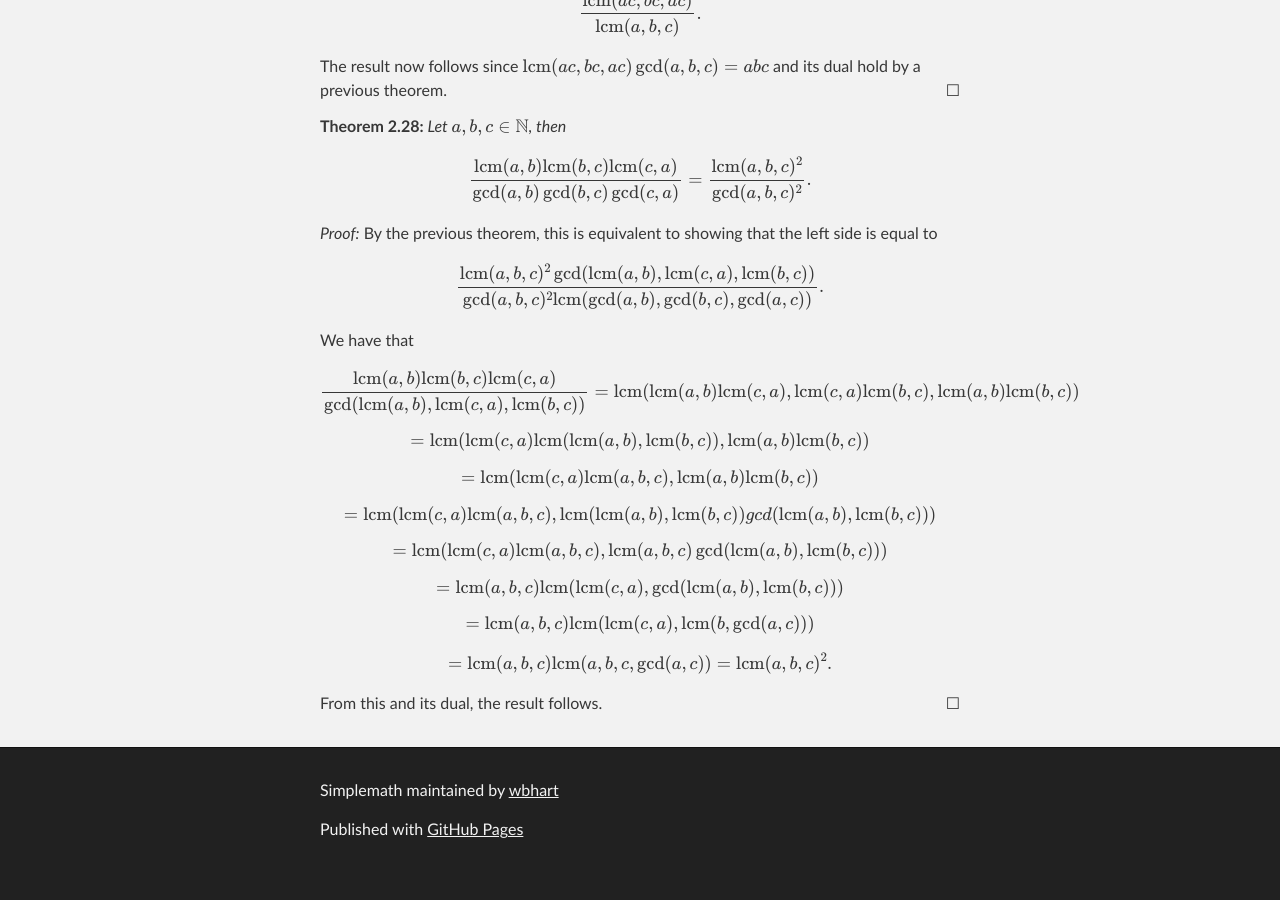
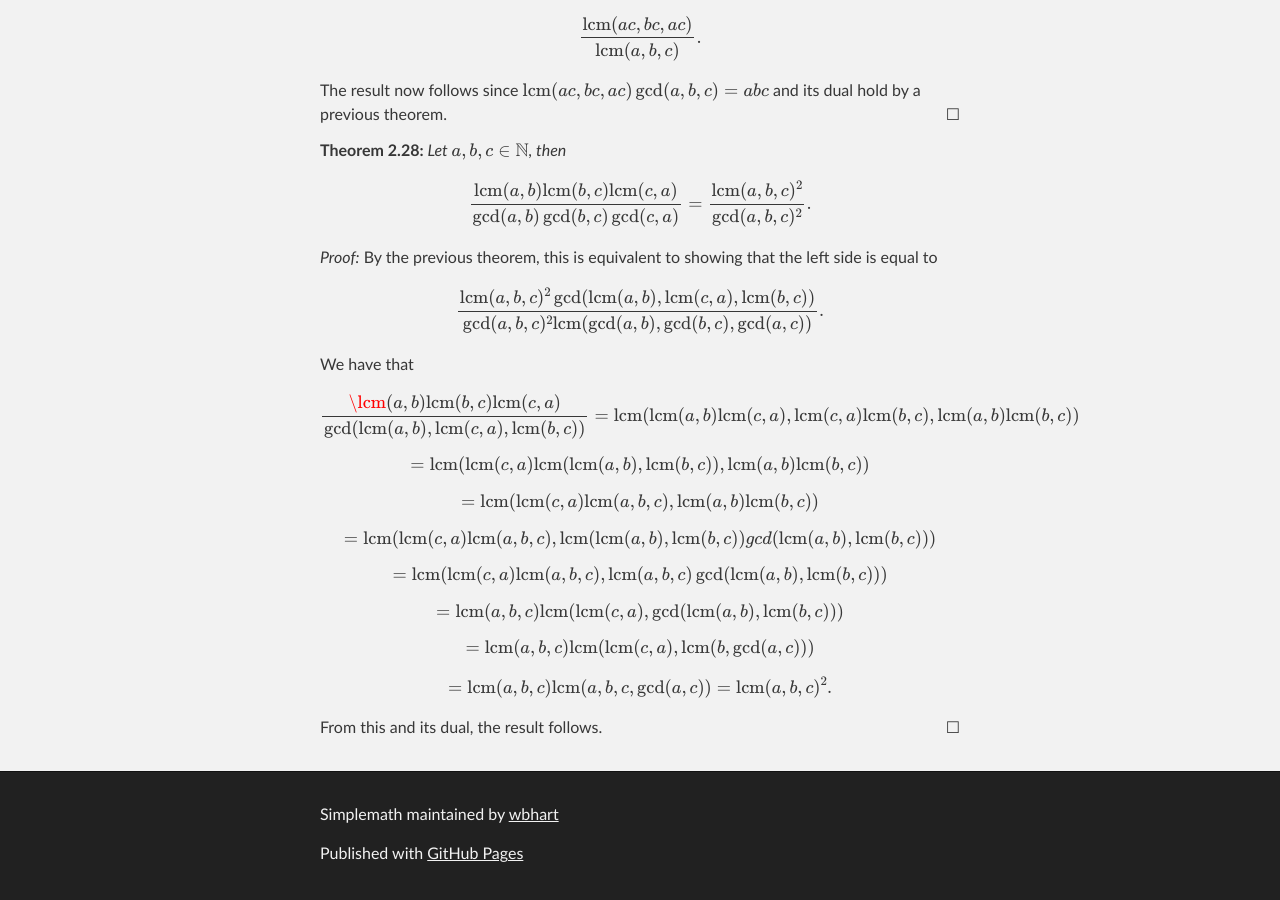
Before and after one commit to wbhart/SimpleMath, a Jekyll site: the page built from test.html, in a window 1280 px wide and 900 px high, scrolled down 7940 px. Built offline with Jekyll 4.4.1, drawn with Linux system fonts in a browser that asks for light colours; formulas are drawn with MathJax 3; before the commit the page ends 8816 px from its top, so only the background shows below that; some of the changed text lies outside the part shown.

Commit message:
Update test.html

```diff
--- a/test.html
+++ b/test.html
@@ -385,7 +387,7 @@ The result now follows since \(\mbox{lcm}(ac, bc, ac)\gcd(a, b, c) = abc\) and i
 {\gcd(a,b,c)^2\mbox{lcm}(\gcd(a,b), \gcd(b,c), \gcd(a,c))}.\]
 
 We have that
-\[\frac{\mbox{lcm}(a,b)\mbox{lcm}(b,c)\mbox{lcm}(c,a)}{\gcd(\mbox{lcm}(a,b), \mbox{lcm}(c,a), \mbox{lcm}(b,c))}
+\[\frac{\lcm(a,b)\mbox{lcm}(b,c)\mbox{lcm}(c,a)}{\gcd(\mbox{lcm}(a,b), \mbox{lcm}(c,a), \mbox{lcm}(b,c))}
 = \mbox{lcm}(\mbox{lcm}(a,b)\mbox{lcm}(c,a), \mbox{lcm}(c,a)\mbox{lcm}(b,c), \mbox{lcm}(a,b)\mbox{lcm}(b,c))\]
 \[= \mbox{lcm}(\mbox{lcm}(c,a) \mbox{lcm}(\mbox{lcm}(a,b), \mbox{lcm}(b,c)), \mbox{lcm}(a,b)\mbox{lcm}(b,c))\]
 \[= \mbox{lcm}(\mbox{lcm}(c,a) \mbox{lcm}(a,b,c), \mbox{lcm}(a,b)\mbox{lcm}(b,c))\]
```
Also changed, not shown: other parts of test.html (+2 -0 lines).
